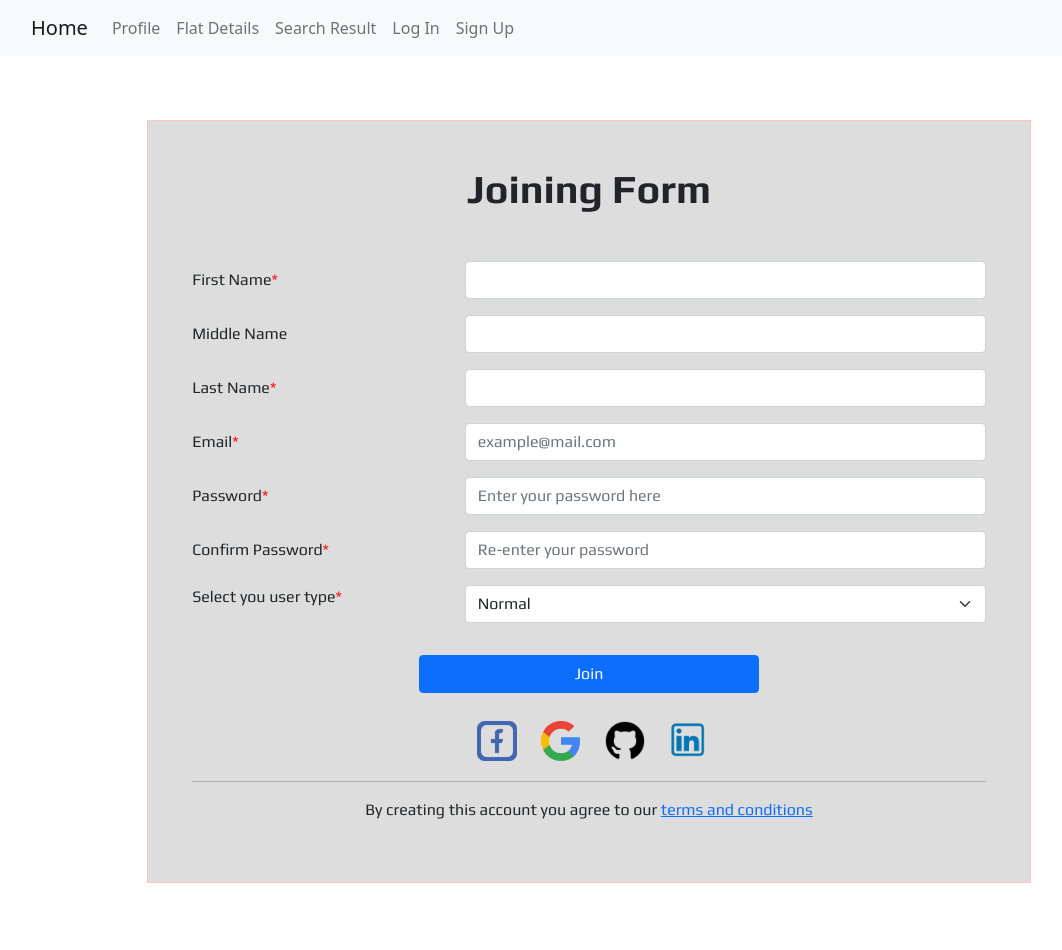
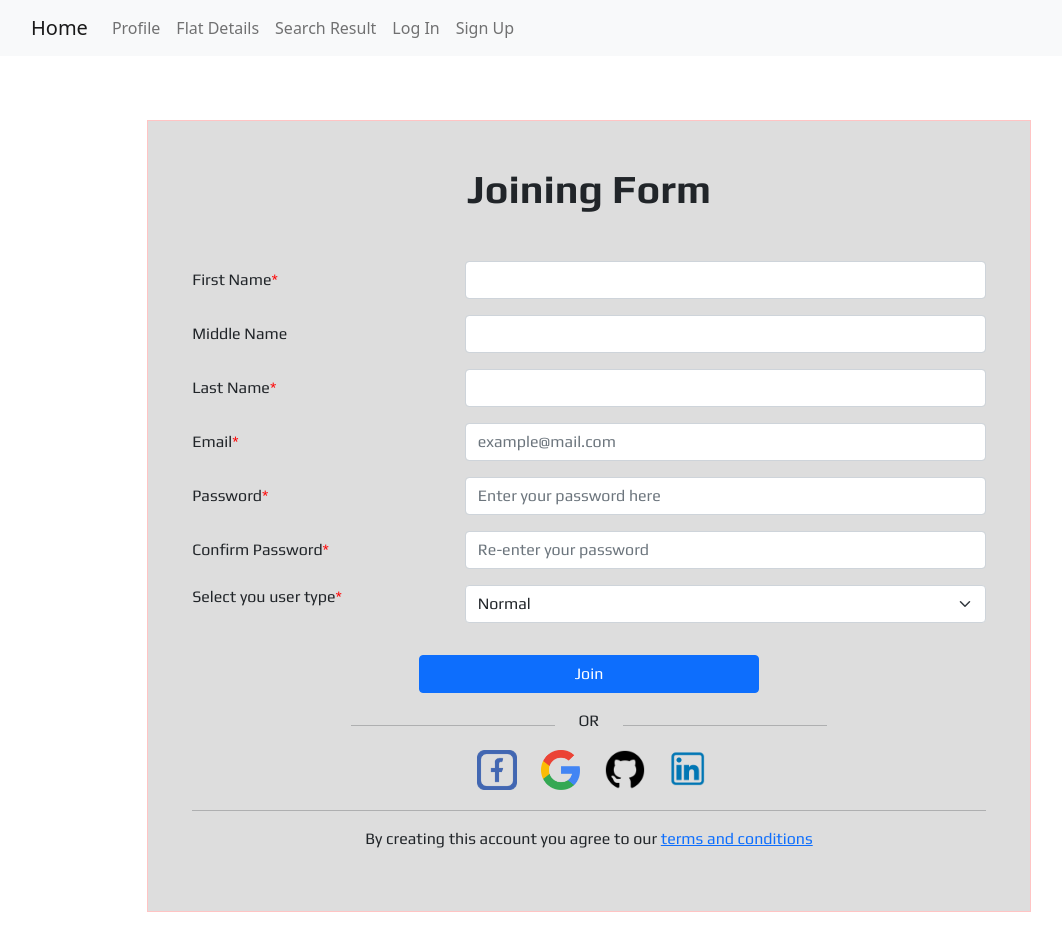
Before and after one commit to hussain18/findMeHome, a React (Create React App) app in the folder front_end/: page /signup in a window 1280 px wide. Shown: the top 950 px of the page, without its empty margins (51-1113 px from the left). Built offline with nearby package versions, Linux system fonts and the light colour scheme.

Commit message:
sign up form style completed

```diff
--- a/front_end/src/pages/signup_page/signUp.js
+++ b/front_end/src/pages/signup_page/signUp.js
@@ -5,13 +5,25 @@ import {FacebookLogin, GoogleLogin, LinkedInLogin, GithubLogin} from '../../comp
 
 
 const SocialLoginView = props => {
-  return <div className = 'row justify-content-center mt-3'>
+  return <div className = 'row justify-content-center mt-1'>
     <div className = 'col-sm-10 col-md-8 col-lg-6'>
       <div className = 'row row-cols-auto  justify-content-center'>
         <FacebookLogin />
         <GoogleLogin />
         <GithubLogin />
         <LinkedInLogin />
+      </div>
+    </div>
+  </div>
+}
+
+const OrView = props => {
+  return <div className = 'row justify-content-center'>
+    <div className = 'col-12 col-md-8'>
+      <div className = 'row justify-content-center'>
+        <div className = 'col-4 col-sm-5'><hr/></div>
+        <span className='col-auto'>OR</span>
+        <div className = 'col-4 col-sm-5'><hr/></div>
       </div>
     </div>
   </div>
@@ -104,8 +116,10 @@ class SignUp extends React.Component {
 
           {/* Submit button */}
           <div class="row justify-content-center">
-            <input value = "Join" className = 'col-5 btn btn-primary mt-3 mb-2' type="submit" />
+            <input value = "Join" className = 'col-5 btn btn-primary mt-3 mb-3' type="submit" />
           </div>
+
+          <OrView />
 
           {/* sign up throw social accounts options */}
           <SocialLoginView />
```
